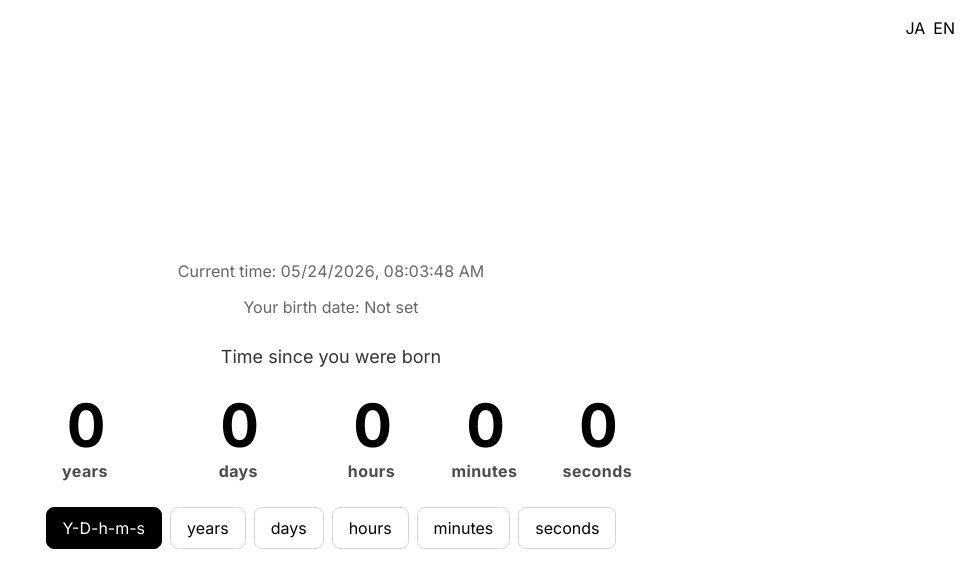
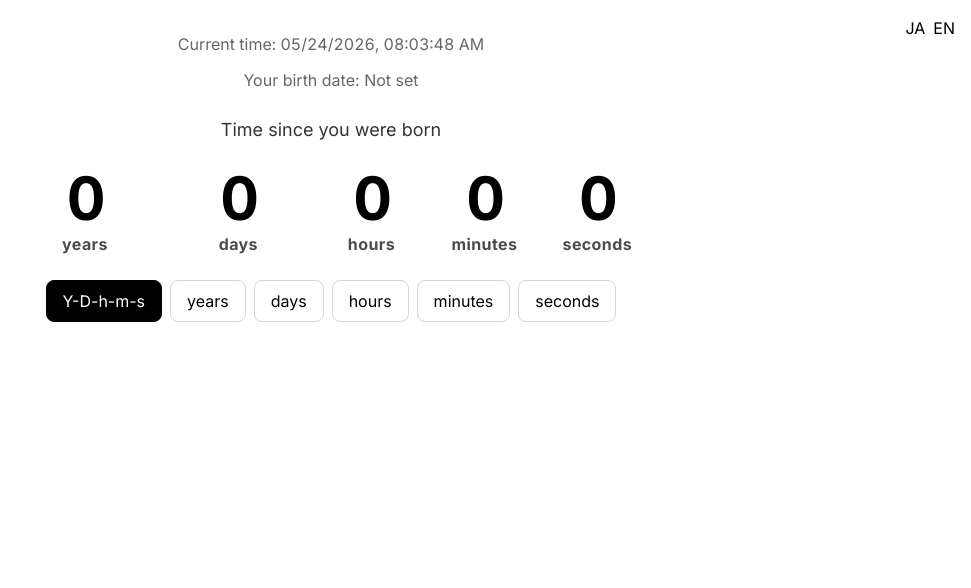
Before and after one commit to usumitron/lifeclock, a Next.js app: page / in a window 1280 px wide. Shown: the top 588 px of the page, without its empty margins (309-1280 px from the left). Built offline with nearby package versions, Linux system fonts and the light colour scheme.

Commit message:
iOS横画面対応4

```diff
--- a/app/page.tsx
+++ b/app/page.tsx
@@ -282,6 +282,8 @@ export default function Home() {
         min-h-[100dvh] flex flex-col items-center justify-center
         px-4 sm:px-8 gap-6 max-h-[500px]:gap-2
         bg-white text-black
+        landscape:justify-start
+        landscape:pt-6
         dark:bg-gradient-to-br dark:from-gray-900 dark:via-black dark:to-gray-800
         dark:text-white
       ">
```
